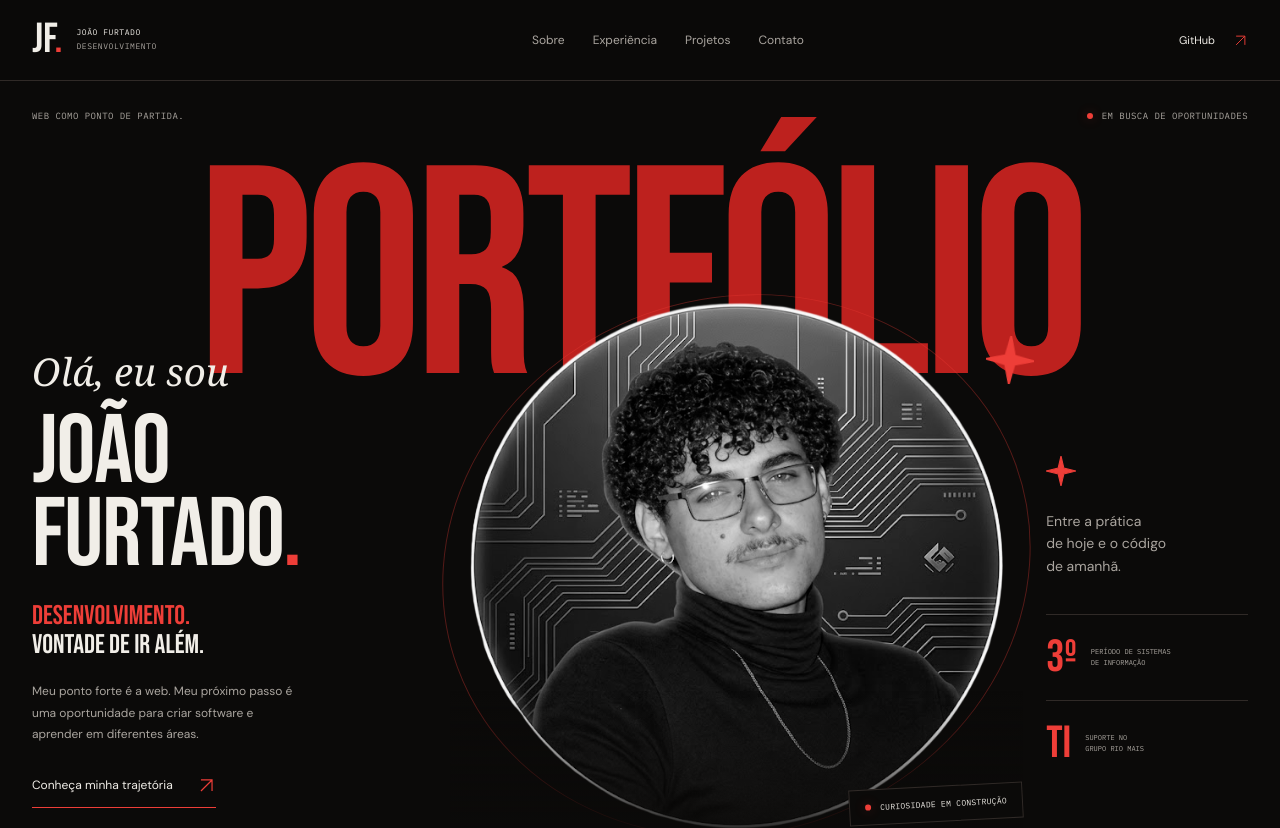
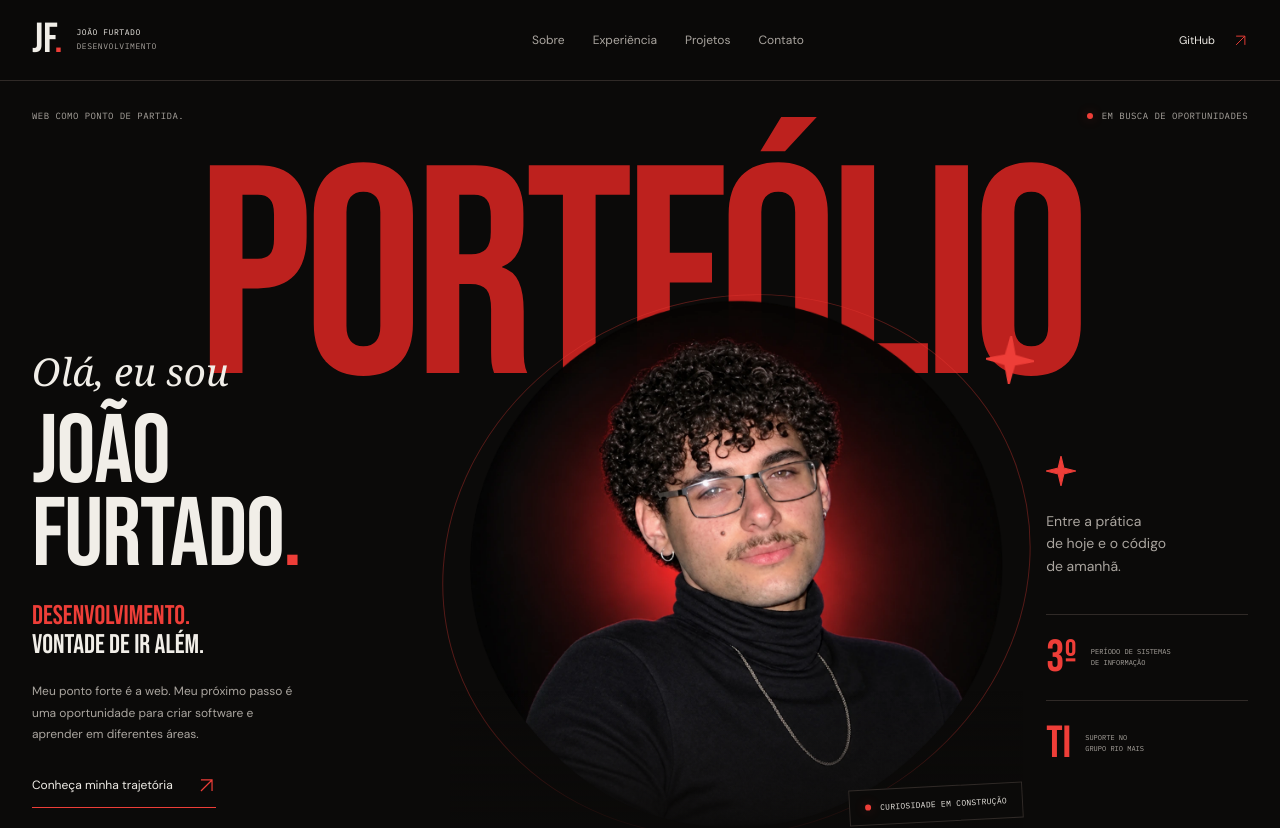
Before and after one commit to FurtadoRDS/joao-furtado-portfolio-v1, a React (Vite) app: page / in a window 1280 px wide. Shown: the top 828 px of the page. Built offline with nearby package versions, Linux system fonts and the light colour scheme.

Commit message:
Atualiza retrato em cores com fundo no tema do portfólio

```diff
--- a/src/App.tsx
+++ b/src/App.tsx
@@ -79,7 +79,7 @@ function App() {
                 portraitRef.current?.style.setProperty('--portrait-y', '0px');
               }}>
                 <div className="portrait-orbit" aria-hidden="true" />
-                <div className="portrait-image"><img src="/images/joao-furtado.png" alt="Retrato de João Furtado" width="630" height="630" fetchPriority="high" /></div>
+                <div className="portrait-image"><img src="/images/joao-furtado-theme.webp" alt="Retrato de João Furtado" width="1254" height="1254" fetchPriority="high" /></div>
                 <div className="portrait-label"><span className="status-dot" /> CURIOSIDADE EM CONSTRUÇÃO</div>
                 <Star className="portrait-star" />
               </div>
--- a/src/styles.css
+++ b/src/styles.css
@@ -66,7 +66,7 @@ svg path { stroke: currentColor; stroke-width: 1.5; }
 .primary-link:hover svg { transform: translate(3px, -3px); }
 .portrait-stage { position: relative; align-self: center; aspect-ratio: 1; width: 103%; margin-left: -3%; margin-top: 20px; display: grid; place-items: center; animation: portrait-in 1.1s .1s both; }
 .portrait-stage::after { content: ''; width: 100%; height: 36%; position: absolute; bottom: -8%; background: linear-gradient(transparent, var(--color-canvas) 80%); pointer-events: none; }
-.portrait-image { width: 93%; aspect-ratio: 1; border-radius: 50%; overflow: hidden; transform: translate(var(--portrait-x, 0px), var(--portrait-y, 0px)); transition: transform .6s cubic-bezier(.16,1,.3,1); filter: grayscale(1); }
+.portrait-image { width: 93%; aspect-ratio: 1; border-radius: 50%; overflow: hidden; transform: translate(var(--portrait-x, 0px), var(--portrait-y, 0px)); transition: transform .6s cubic-bezier(.16,1,.3,1); }
 .portrait-image img { width: 100%; height: 100%; object-fit: contain; }
 .portrait-orbit { position: absolute; width: 104%; aspect-ratio: 1; border: 1px solid #ee3e3855; border-radius: 50%; transform: rotate(-20deg) scaleY(.9); }
 .portrait-label { position: absolute; right: 0; bottom: 30px; z-index: 5; display: flex; gap: 9px; align-items: center; padding: 12px 15px; background: var(--color-canvas); border: 1px solid var(--color-rule); font: 8px var(--font-mono); letter-spacing: .035em; transform: rotate(-3deg); }
```
Also changed, not shown: public/images/joao-furtado-theme.webp (added), 1 other file (tests, documents, lock files or other folders).
